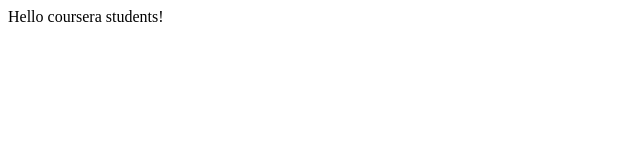
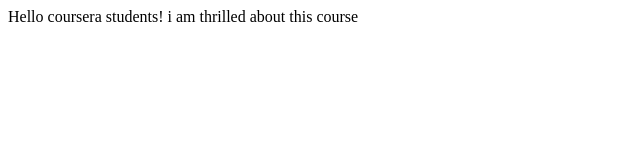
Before and after one commit to ZakaryaBoudraf/coursera-test, a plain HTML site: page index.html in a window 1280 px wide. Shown: the whole page, without its empty margins (0-640 px from the left). Drawn offline with Linux system fonts and the light colour scheme.

Commit message:
changed text

```diff
--- a/index.html
+++ b/index.html
@@ -6,6 +6,6 @@
     <title>Hello coursera</title>
 </head>
 <body>
-    Hello coursera students!
+    Hello coursera students! i am thrilled about this course
 </body>
 </html>
```
